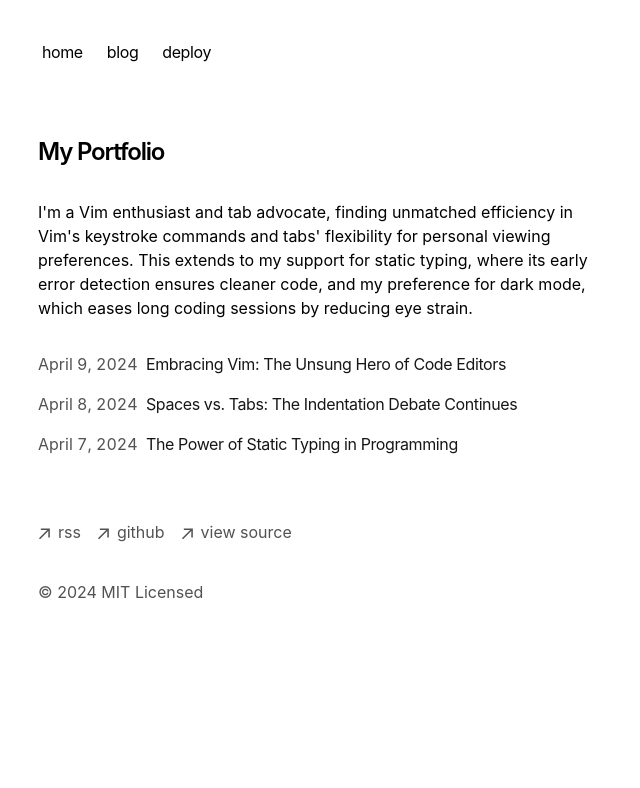
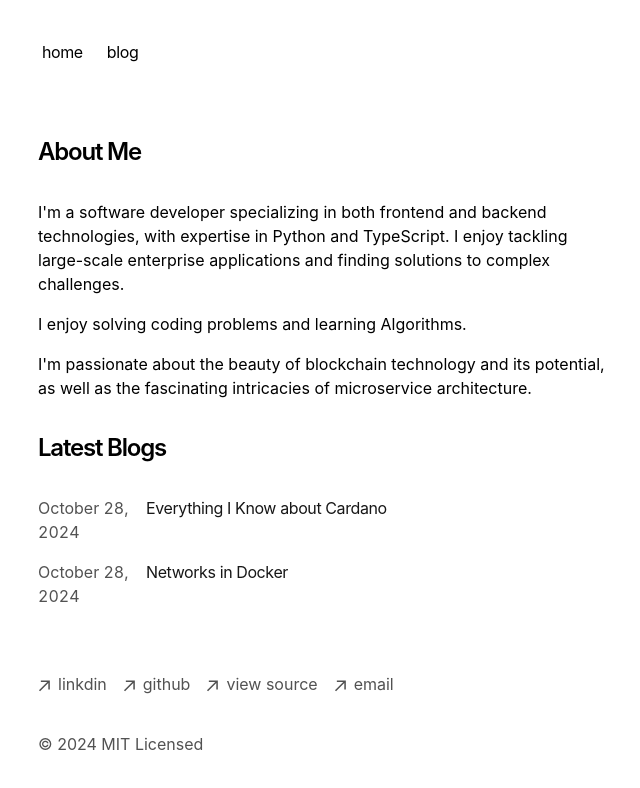
Before and after one commit to JosephRana11/v1, a Next.js app: page / in a window 1280 px wide. Shown: the top 788 px of the page, without its empty margins (314-954 px from the left). Built offline with nearby package versions, Linux system fonts and the light colour scheme.

Commit message:
chore: upate info

```diff
--- /dev/null
+++ b/app/blog/posts/cardano.mdx
@@ -0,0 +1,7 @@
+---
+title: 'Everything I Know about Cardano'
+publishedAt: '2024-10-28'
+summary: 'Saying Hello'
+---
+
+This blog is under unconstruction
--- /dev/null
+++ b/app/blog/posts/intro.mdx
@@ -0,0 +1,7 @@
+---
+title: 'Networks in Docker'
+publishedAt: '2024-10-28'
+summary: 'Saying Hello'
+---
+
+This blog is under construction
--- a/app/components/footer.tsx
+++ b/app/components/footer.tsx
@@ -24,10 +24,10 @@ export default function Footer() {
             className="flex items-center transition-all hover:text-neutral-800 dark:hover:text-neutral-100"
             rel="noopener noreferrer"
             target="_blank"
-            href="/rss"
+            href="https://www.linkedin.com/in/joseph-rana-009319288/"
           >
             <ArrowIcon />
-            <p className="ml-2 h-7">rss</p>
+            <p className="ml-2 h-7">linkdin</p>
           </a>
         </li>
         <li>
@@ -35,7 +35,7 @@ export default function Footer() {
             className="flex items-center transition-all hover:text-neutral-800 dark:hover:text-neutral-100"
             rel="noopener noreferrer"
             target="_blank"
-            href="https://github.com/vercel/next.js"
+            href="https://github.com/JosephRana11"
           >
             <ArrowIcon />
             <p className="ml-2 h-7">github</p>
@@ -52,6 +52,17 @@ export default function Footer() {
             <p className="ml-2 h-7">view source</p>
           </a>
         </li>
+        <li>
+          <a
+            className="flex items-center transition-all hover:text-neutral-800 dark:hover:text-neutral-100"
+            rel="noopener noreferrer"
+            target="_blank"
+            href="https://mail.google.com/mail/u/0/#inbox?compose=DmwnWsLMnVzmXZpbGXZHwGcRlsdvqkMkQfDLHVTrCfLrXBtvvcctldxJpcTXNXWXTSXxHcTCBQPV"
+          >
+            <ArrowIcon />
+            <p className="ml-2 h-7">email</p>
+          </a>
+        </li>
       </ul>
       <p className="mt-8 text-neutral-600 dark:text-neutral-300">
         © {new Date().getFullYear()} MIT Licensed
--- a/app/components/nav.tsx
+++ b/app/components/nav.tsx
@@ -6,9 +6,6 @@ const navItems = {
   },
   '/blog': {
     name: 'blog',
-  },
-  'https://vercel.com/templates/next.js/portfolio-starter-kit': {
-    name: 'deploy',
   },
 }
 
--- a/app/layout.tsx
+++ b/app/layout.tsx
@@ -11,8 +11,8 @@ import { baseUrl } from './sitemap'
 export const metadata: Metadata = {
   metadataBase: new URL(baseUrl),
   title: {
-    default: 'Next.js Portfolio Starter',
-    template: '%s | Next.js Portfolio Starter',
+    default: 'Joseph Rana',
+    template: 'Joseph Rana',
   },
   description: 'This is my portfolio.',
   openGraph: {
--- a/app/page.tsx
+++ b/app/page.tsx
@@ -4,16 +4,21 @@ export default function Page() {
   return (
     <section>
       <h1 className="mb-8 text-2xl font-semibold tracking-tighter">
-        My Portfolio
+        About Me
       </h1>
-      <p className="mb-4">
-        {`I'm a Vim enthusiast and tab advocate, finding unmatched efficiency in
-        Vim's keystroke commands and tabs' flexibility for personal viewing
-        preferences. This extends to my support for static typing, where its
-        early error detection ensures cleaner code, and my preference for dark
-        mode, which eases long coding sessions by reducing eye strain.`}
-      </p>
+        <p className="mb-4">
+          {`I'm a software developer specializing in both frontend and backend technologies, with expertise in Python and TypeScript. I enjoy tackling large-scale enterprise applications and finding solutions to complex challenges.`}
+        </p>
+        <p className='mb-4'>
+          {`I enjoy solving coding problems and learning Algorithms.`}
+        </p>
+        <p className='mb-4'>
+          {`I'm passionate about the beauty of blockchain technology and its potential, as well as the fascinating intricacies of microservice architecture.`}
+        </p>
       <div className="my-8">
+        <h1 className="mb-8 text-2xl font-semibold tracking-tighter">
+          Latest Blogs
+        </h1>
         <BlogPosts />
       </div>
     </section>
```
Also changed, not shown: app/blog/posts/spaces-vs-tabs.txt (renamed from app/blog/posts/spaces-vs-tabs.mdx), app/blog/posts/static-typing.txt (renamed from app/blog/posts/static-typing.mdx), app/blog/posts/vim.txt (renamed from app/blog/posts/vim.mdx), 1 other file (tests, documents, lock files or other folders).
